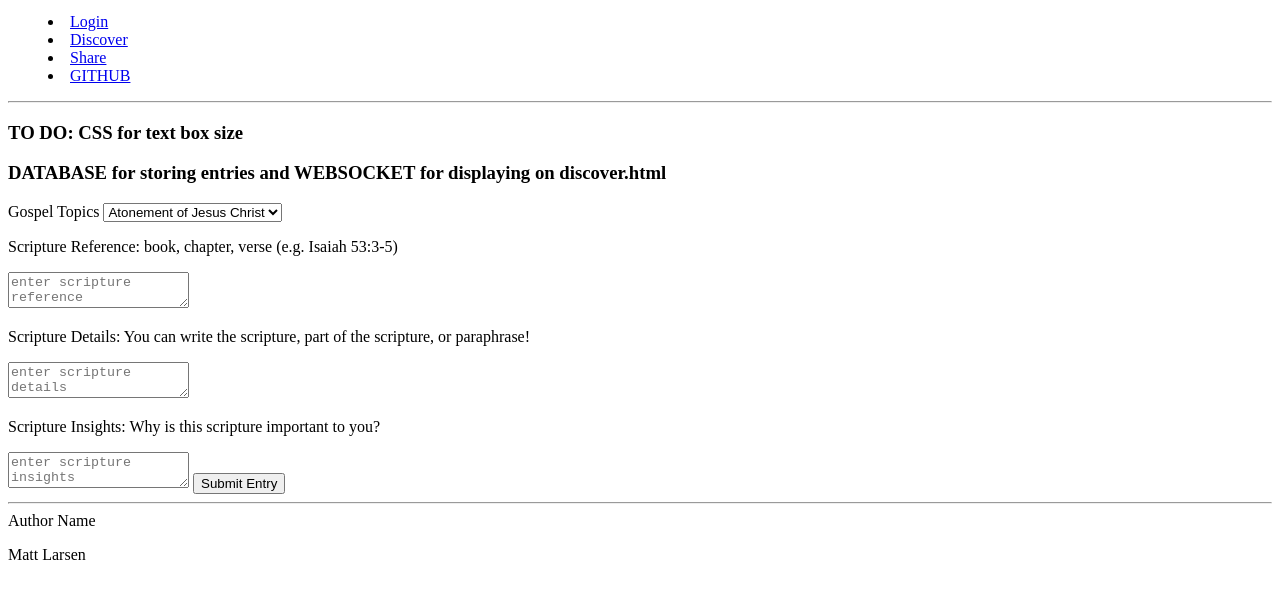
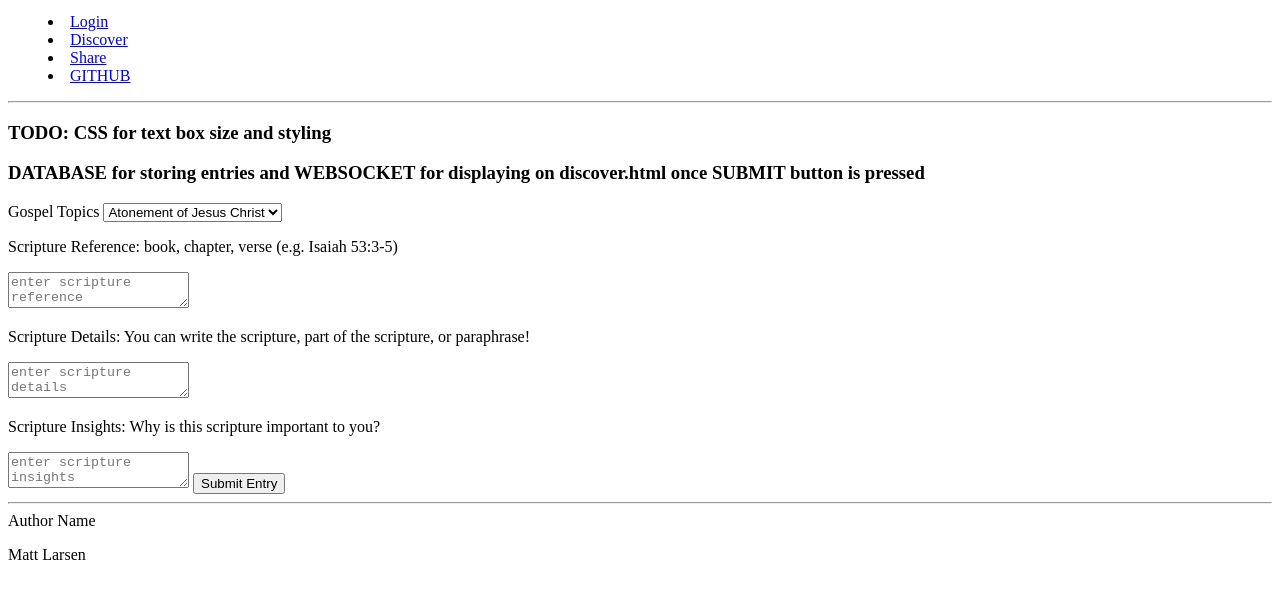
Before and after one commit to mlarsen764/startup, a plain HTML site: page share.html in a window 1280 px wide. Shown: the part 101-700 px from the top of the page. Drawn offline with Linux system fonts and the light colour scheme.

Commit message:
update placeholders

```diff
--- a/share.html
+++ b/share.html
@@ -29,8 +29,8 @@
     </header>
 
     <main>
-      <h3>TO DO: CSS for text box size</h3>
-      <h3>DATABASE for storing entries and WEBSOCKET for displaying on discover.html</h3>
+      <h3>TODO: CSS for text box size and styling</h3>
+      <h3>DATABASE for storing entries and WEBSOCKET for displaying on discover.html once SUBMIT button is pressed</h3>
       <form action="/submit-form-endpoint" method="POST">
         <label for="Gospel Topics">Gospel Topics</label>
         <select name="topics" id="topics">
```
Also changed, not shown: discover.html (+1 -1 lines), index.html (+1 -3 lines).
